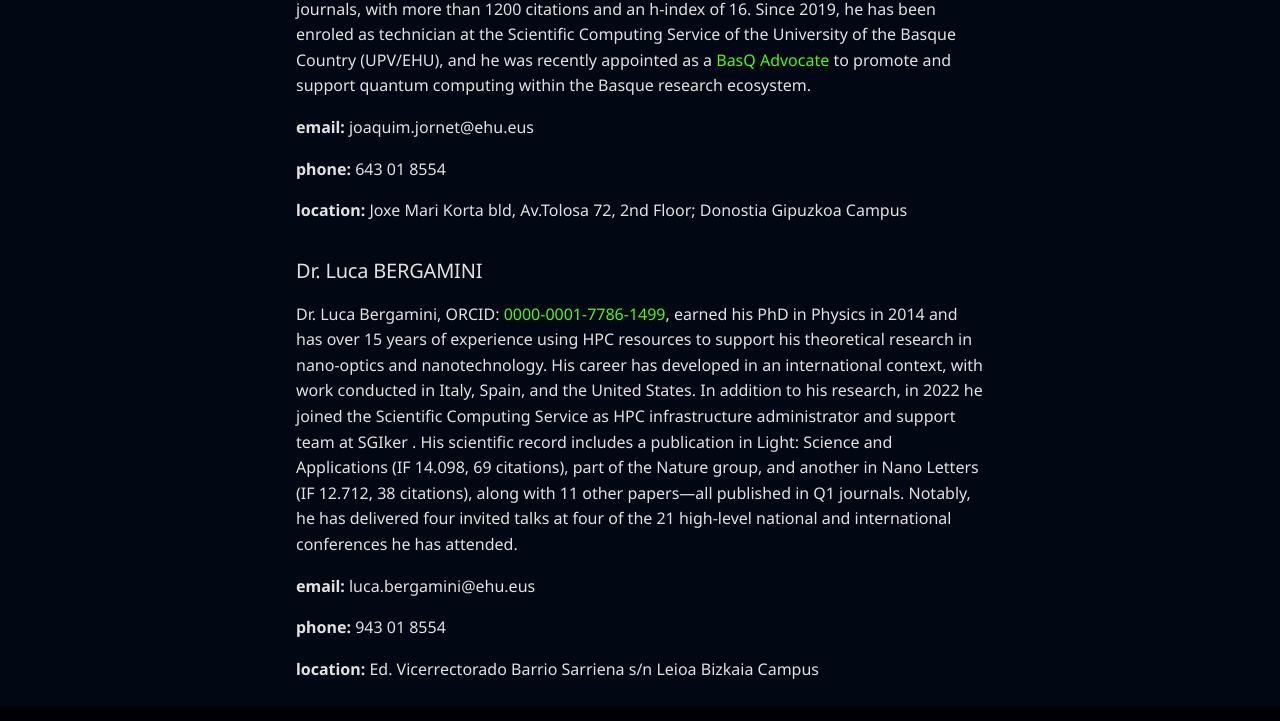
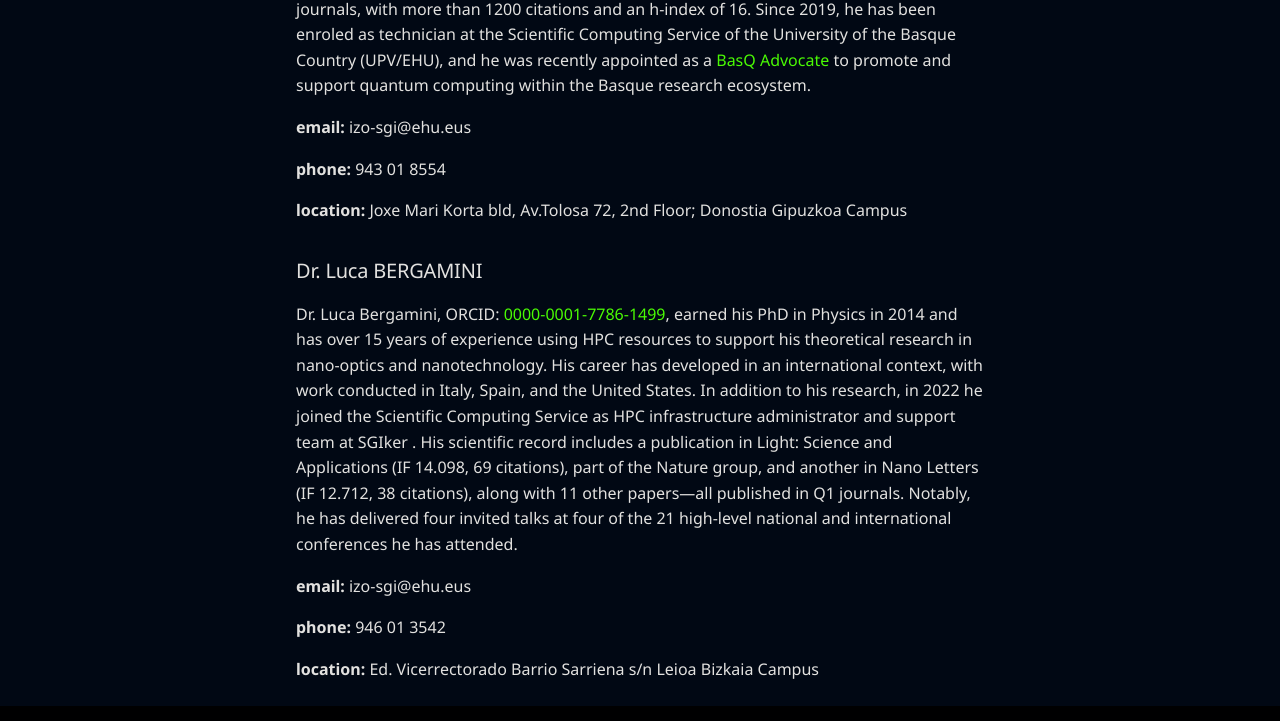
Before and after one commit to izosgi/izosgi-mkdocs, an MkDocs documentation site: the page built from docs/contact.md, in a window 1280 px wide and 1339 px high. Shown: the part 568-1289 px from the top of the window. Built offline with MkDocs 1.6.1 and Material for MkDocs 9.7.7, drawn with Linux system fonts in a browser that asks for light colours; some web fonts are replaced.

Commit message:
Fix emails and telephone

```diff
--- a/docs/contact.md
+++ b/docs/contact.md
@@ -9,9 +9,9 @@ Our operations are driven by a team of dedicated professionals who offer a varie
 
 Dr. Joaquim Jornet Somoza, ORCID: [0000-0002-6721-1393](https://orcid.org/0000-0002-6721-1393){target=blank}, holds a PhD in Theoretical and Computational Chemistry from the University of Barcelona (2010). His scientific work has spanned various fields including Molecular Magnetism, Quantum Dynamics, Excitons, Neural Network models, and more recently, Quantum Computing—all closely connected to the use of HPC technologies and infrastructures. He has published over 20 articles in Q1 journals, with more than 1200 citations and an h-index of 16. Since 2019, he has been enroled as technician at the Scientific Computing Service of the University of the Basque Country (UPV/EHU), and he was recently appointed as a [BasQ Advocate](https://www.basquequantum.eus/en/about){target=blank} to promote and support quantum computing within the Basque research ecosystem.
 
-**email:**      joaquim.jornet@ehu.eus
+**email:**      izo-sgi@ehu.eus
 
-**phone:**      643 01 8554
+**phone:**      943 01 8554
 
 **location:**   Joxe Mari Korta bld,
             Av.Tolosa 72, 2nd Floor;
@@ -22,9 +22,9 @@ Dr. Joaquim Jornet Somoza, ORCID: [0000-0002-6721-1393](https://orcid.org/0000-0
 
 Dr. Luca Bergamini, ORCID: [0000-0001-7786-1499](https://orcid.org/0000-0002-6721-1393){target=blank}, earned his PhD in Physics in 2014 and has over 15 years of experience using HPC resources to support his theoretical research in nano-optics and nanotechnology. His career has developed in an international context, with work conducted in Italy, Spain, and the United States. In addition to his research, in 2022 he joined  the Scientific Computing Service as HPC infrastructure administrator and support team at SGIker . His scientific record includes a publication in Light: Science and Applications (IF 14.098, 69 citations), part of the Nature group, and another in Nano Letters (IF 12.712, 38 citations), along with 11 other papers—all published in Q1 journals. Notably, he has delivered four invited talks at four of the 21 high-level national and international conferences he has attended.
 
-**email:**      luca.bergamini@ehu.eus
+**email:**      izo-sgi@ehu.eus
 
-**phone:**      943 01 8554
+**phone:**      946 01 3542
 
 **location:**   Ed. Vicerrectorado
             Barrio Sarriena s/n
```
